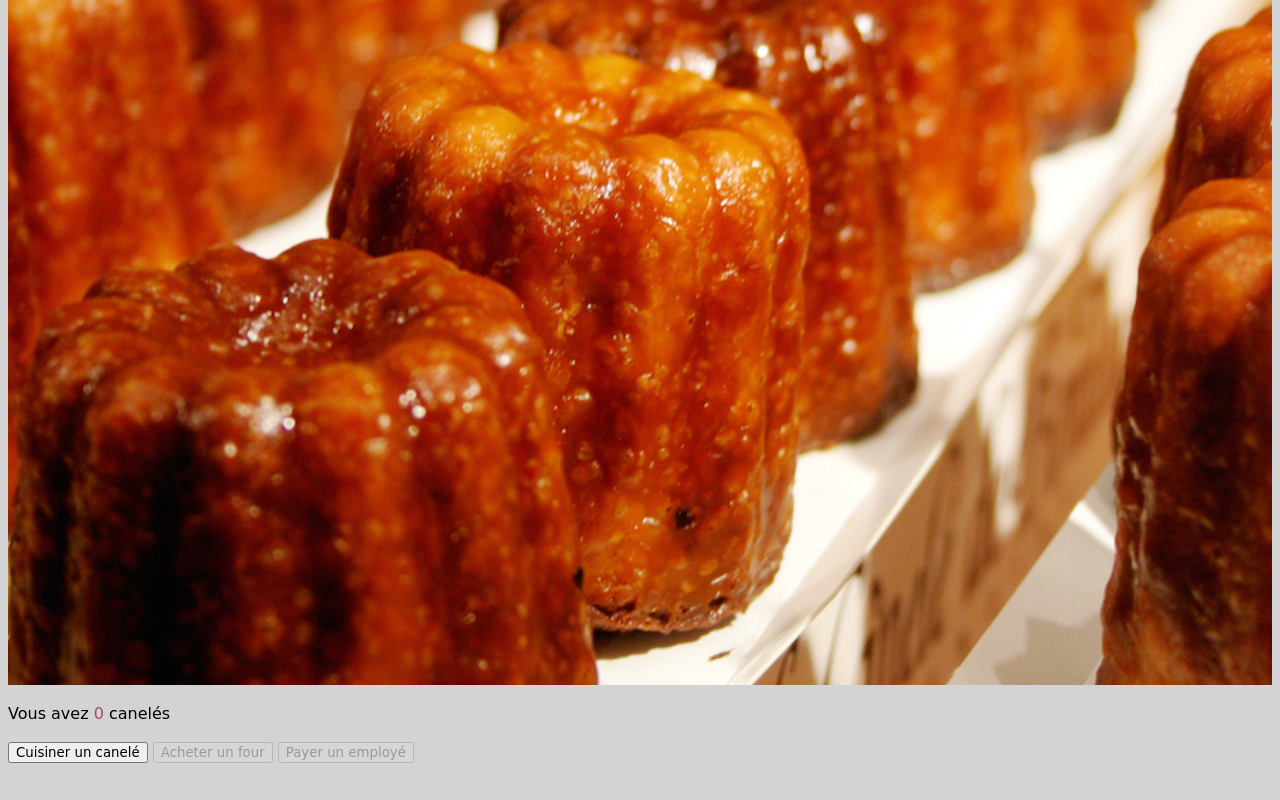
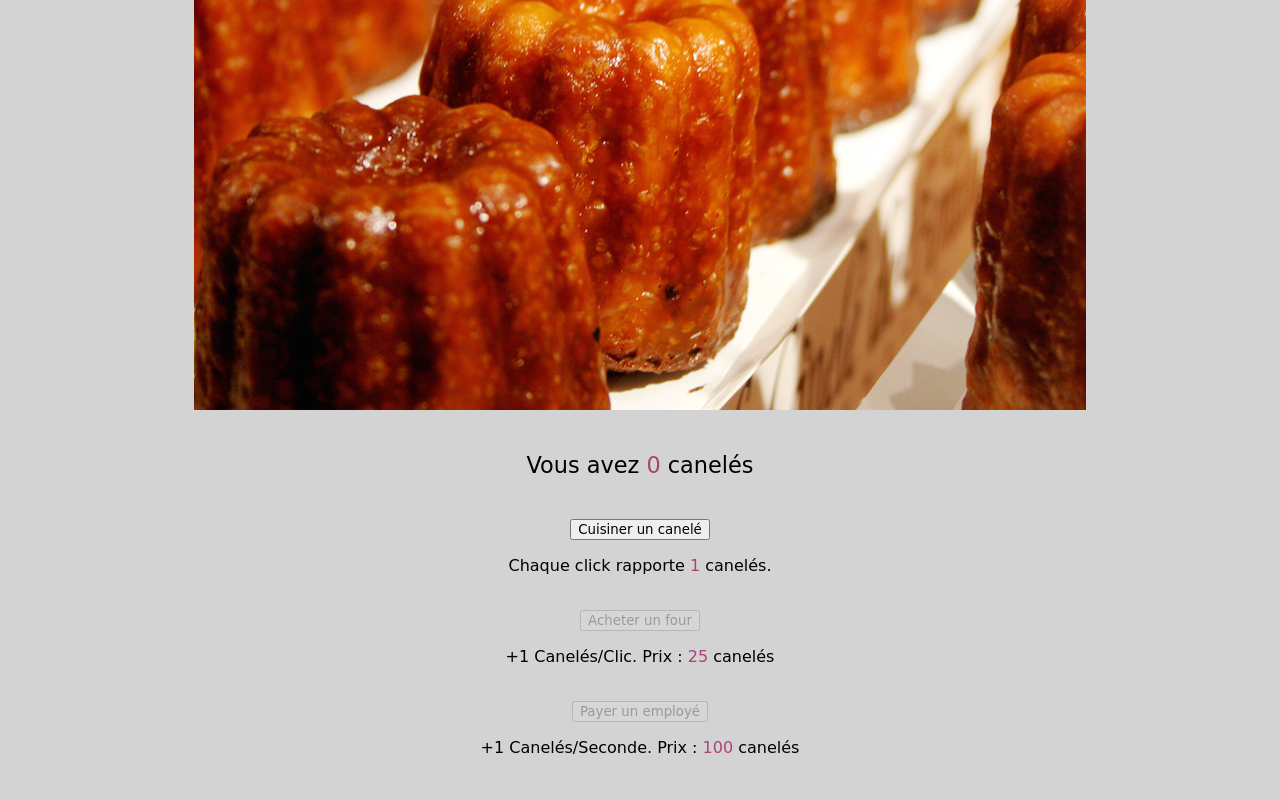
Before and after one commit to G-Arlabosse/coding_club_canele_clicker, a plain HTML site: page index.html in a window 1280 px wide. Shown: the part 333-1133 px from the top of the page. Before the commit the page ends 1104 px from the top, so only its background shows below. Drawn offline with Linux system fonts and the light colour scheme; a web font is replaced by a local one.

Commit message:
La Giboulangerie v.1.0

```diff
--- a/index.html
+++ b/index.html
@@ -1,6 +1,6 @@
 <html>
     <head>
-        <title>La boulangerie</title>
+        <title>La Giboulangerie</title>
         <meta charset="utf-8">
         <link rel="stylesheet" href="style.css"/>
         <link href="https://fonts.googleapis.com/css2?family=Pacifico&display=swap" rel="stylesheet">
@@ -9,10 +9,10 @@
     <body>
         <h1>Canelé Clicker</h1>
         <img src="Canele-de-Bordeau.png"/><br/><br/>
-        Vous avez <span id="nbCanelés">0</span> canelés<br/><br/>
-        <button onclick="Click();enableBtns();Auto()">Cuisiner un canelé</button>
-        <button id="Four" onclick="buyOven();refreshBtn()">Acheter un four</button>
-        <button id="Employé" onclick="payEmployee();refreshBtn()">Payer un employé</button>
+        <p class="NombreCanelés">Vous avez <span id="nbCanelés">0</span> canelés</p><br/>
+        <button onclick="Click();Auto()">Cuisiner un canelé</button><p>Chaque click rapporte <span id="prodCan"></span> canelés.</p><br/>
+        <button id="Four" onclick="buyOven();refreshBtn()">Acheter un four</button><p>+1 Canelés/Clic. Prix : <span id="PrixFour"></span> canelés</p><br/>
+        <button id="Employé" onclick="payEmployee();refreshBtn()">Payer un employé</button><p>+1 Canelés/Seconde. Prix : <span id="PrixEmployé"></span> canelés</p><br/>
         <script language = "JavaScript" src="script.js"> </script>
     </body>
 </html>
--- a/script.js
+++ b/script.js
@@ -1,17 +1,26 @@
 var can = 0;
 var fours = 0;
+var prixFour = 25;
 var employé = 0;
+var prixEmployé = 100;
 var showCan = document.getElementById("nbCanelés");
 var btnFour = document.getElementById("Four");
 var btnEmployé = document.getElementById("Employé");
+var CPC = document.getElementById("prodCan");
+var ShowPrixFour = document.getElementById("PrixFour");
+var ShowPrixEmployé = document.getElementById("PrixEmployé");
 
 btnFour.disabled = true;
 btnEmployé.disabled = true;
+ShowPrixFour.innerHTML=prixFour;
+ShowPrixEmployé.innerHTML=prixEmployé;
+CPC.innerHTML=1+fours;
 
 function Click(){
     can+=1+fours;
     strCan= toString(can);
     showCan.innerHTML=can;
+    refreshBtn();
 }
 
 setInterval(Auto, 1000);
@@ -21,32 +30,34 @@ function Auto(){
     refreshBtn();
 }
 
-function enableBtns(){
-    if (can>24){
+function buyOven(){
+    can-=prixFour;
+    fours+=1;
+    prixFour=Math.round(prixFour*1.2);
+    showCan.innerHTML=can;
+    ShowPrixFour.innerHTML=prixFour;
+    CPC.innerHTML=1+fours;
+}
+
+function payEmployee(){
+    can-=prixEmployé;
+    employé+=1;
+    prixEmployé=Math.round(prixEmployé*1.2);
+    showCan.innerHTML=can;
+    ShowPrixEmployé.innerHTML=prixEmployé;
+}
+
+function refreshBtn(){
+    if (can<prixFour){
+        btnFour.disabled = true;
+    }
+    else{
         btnFour.disabled = false;
     }
-    if (can>99){
+    if (can<prixEmployé){
+        btnEmployé.disabled = true;
+    }
+    else{
         btnEmployé.disabled = false;
     }
 }
-
-function buyOven(){
-    can-=25;
-    fours+=1;
-    showCan.innerHTML=can;
-}
-
-function payEmployee(){
-    can-=100;
-    employé+=1;
-    showCan.innerHTML=can;
-}
-
-function refreshBtn(){
-    if (can<25){
-        btnFour.disabled = true;
-    }
-    if (can<100){
-        btnEmployé.disabled = true;
-    }
-}
--- a/style.css
+++ b/style.css
@@ -1,6 +1,7 @@
 html{
     background-color: lightgray;
     font-family: "Neucha", cursive;
+    text-align: center;
 }
 
 h1{
@@ -9,7 +10,7 @@ h1{
 }
 
 img{
-    width: 100%;
+    text-align:center
 }
 
 span{
@@ -19,3 +20,7 @@ span{
 button{
     font-family: "Neucha", cursive;
 }
+
+.NombreCanelés{
+    font-size: 1.4em;
+}
```
